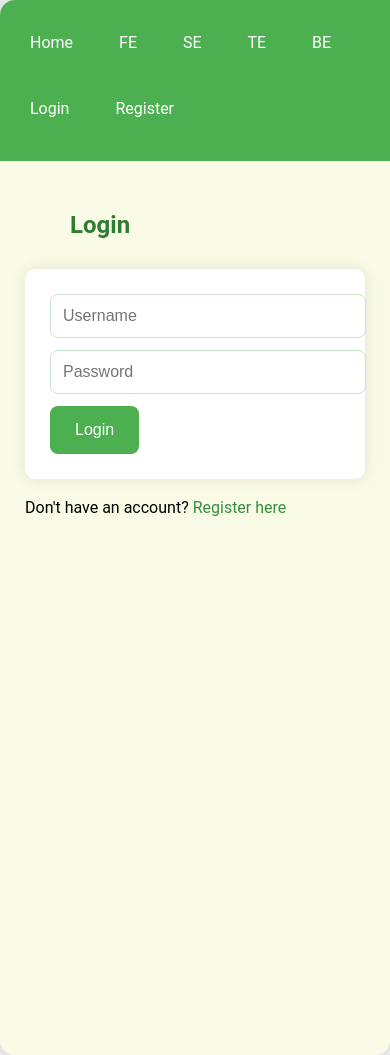
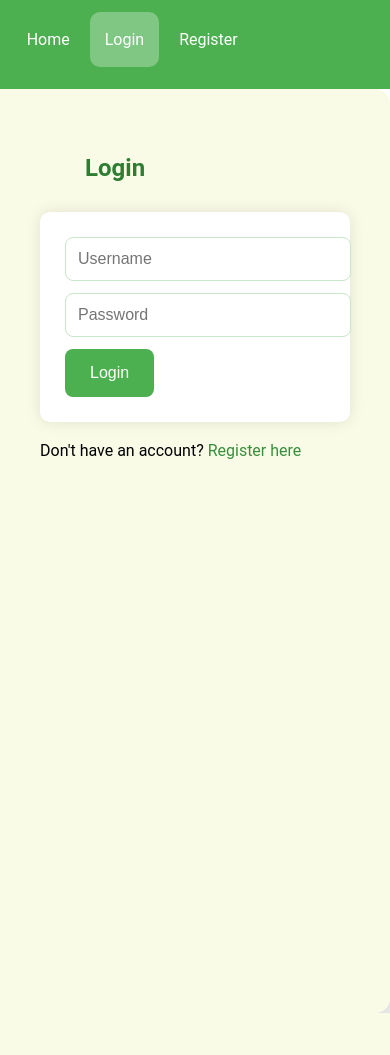
Before and after one commit to amey-kadam/studyinfoweb, a Flask app: page /login in a window 390 px wide. After the commit the page ends 1013 px from the top, so only its background shows below. Run offline with Flask 3, Linux system fonts and the light colour scheme.

Commit message:
made it dynamic

```diff
--- a/app.py
+++ b/app.py
@@ -176,5 +176,5 @@ def page_not_found(e):
 def forbidden(e):
     return render_template('403.html'), 403
 
-if __name__ == '__main__':
-    app.run(debug=True)
+# if __name__ == '__main__':
+#     app.run(debug=True)
--- /dev/null
+++ b/index.py
@@ -0,0 +1 @@
+from wsgi import app
--- a/static/styles.css
+++ b/static/styles.css
@@ -10,10 +10,10 @@ body {
 
 /* Layout */
 .container {
-    display: flex;
+    display: block; /* Change from flex to block */
     min-height: 100vh;
-    width: 100%;
-    margin: 0 auto;
+    width: calc(100% - 170px); /* Adjust the width to account for the navbar */
+    margin-left: 170px; /* Offset the container by the width of the navbar */
     background-color: #fff;
     box-shadow: 0 0 25px rgba(0, 0, 0, 0.15);
     border-radius: 15px;
@@ -25,9 +25,11 @@ body {
     background-color: #4CAF50;
     padding: 25px 15px;
     color: #ffffff;
-    position: sticky;
+    position: fixed; /* Change from sticky to fixed */
     top: 0;
+    left: 0; /* Add this to ensure it stays on the left */
     height: 100vh;
+    overflow-y: auto; /* Add this to make the navbar scrollable if content is too long */
 }
 
 .navbar a {
@@ -55,9 +57,10 @@ body {
     flex-grow: 1;
     padding: 40px;
     background-color: #f9fbe7;
-    overflow: hidden; /* Hide the scrollbar */
+    overflow-y: auto; /* Change from hidden to auto to allow scrolling */
     min-height: 100vh;
     border-radius: 0 15px 15px 0;
+    margin-left: 30px; /* Add this to offset the content from the fixed navbar */
 }
 
 /* Typography */
@@ -180,26 +183,26 @@ input[type="submit"]:hover {
         flex-direction: column;
     }
 
-    .container {
-        flex-direction: column;
+    .navbar a {
+        display: inline-block;
+        margin-right: 1px;
     }
 
     .navbar {
-        width: 100%;
+        position: static; /* Change back to static for mobile */
+        width: auto;
         height: auto;
-        position: static;
-        padding: 15px;
-        border-radius: 15px 15px 0 0;
-    }
-
-    .navbar a {
-        display: inline-block;
-        margin-right: 12px;
+        padding: 3%;
     }
 
     .content {
-        padding: 25px;
-        border-radius: 0 0 15px 15px;
+        margin-left: 0; /* Remove the margin for mobile */
+    }
+
+    .container {
+        width: 100%; /* Full width for mobile */
+        margin-left: 0; /* Remove the margin for mobile */
+        margin-right: 0;
     }
 }
 
--- a/templates/base.html
+++ b/templates/base.html
@@ -10,17 +10,17 @@
 <body>
     <div class="container">
         <div class="navbar">
-            <a href="{{ url_for('index') }}" {% if request.path == url_for('index') %}class="active"{% endif %}>Home</a>
-            <a href="{{ url_for('category_page', category='FE') }}" {% if 'FE' in request.path %}class="active"{% endif %}>FE</a>
-            <a href="{{ url_for('category_page', category='SE') }}" {% if 'SE' in request.path %}class="active"{% endif %}>SE</a>
-            <a href="{{ url_for('category_page', category='TE') }}" {% if 'TE' in request.path %}class="active"{% endif %}>TE</a>
-            <a href="{{ url_for('category_page', category='BE') }}" {% if 'BE' in request.path %}class="active"{% endif %}>BE</a>
+            <a href="{{ url_for('index') }}"{% if request.path == url_for('index') %} class="active"{% endif %}>Home</a>
 
             {% if current_user.is_authenticated %}
+                <a href="{{ url_for('category_page', category='FE') }}"{% if 'fe' in request.path %} class="active"{% endif %}>FE</a>
+                <a href="{{ url_for('category_page', category='SE') }}"{% if 'se' in request.path %} class="active"{% endif %}>SE</a>
+                <a href="{{ url_for('category_page', category='TE') }}"{% if 'te' in request.path %} class="active"{% endif %}>TE</a>
+                <a href="{{ url_for('category_page', category='BE') }}"{% if 'be' in request.path %} class="active"{% endif %}>BE</a>
                 <a href="{{ url_for('logout') }}">Logout</a>
             {% else %}
-                <a href="{{ url_for('login') }}">Login</a>
-                <a href="{{ url_for('register') }}">Register</a>
+                <a href="{{ url_for('login') }}"{% if request.path == url_for('login') %} class="active"{% endif %}>Login</a>
+                <a href="{{ url_for('register') }}"{% if request.path == url_for('register') %} class="active"{% endif %}>Register</a>
             {% endif %}
         </div>
         <div class="content">
--- /dev/null
+++ b/wsgi.py
@@ -0,0 +1,4 @@
+from app import app
+
+if __name__ == '__main__':
+    app.run(debug=True)
```
Also changed, not shown: versel.json (added, +16 -0 lines).
